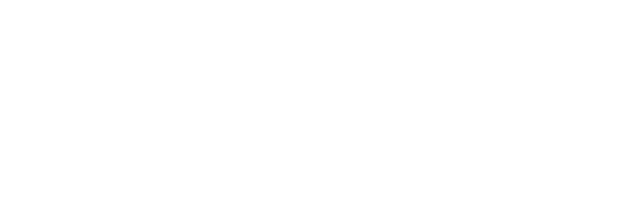
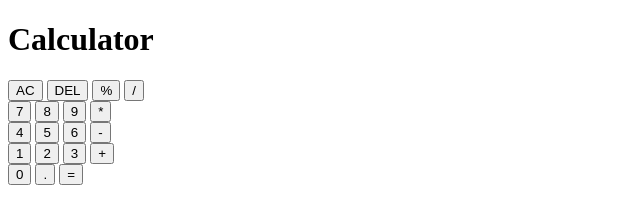
Before and after one commit to DipamPradhan/TheOdinProjectCalculator, a plain HTML site: page index.html in a window 1280 px wide. Shown: the whole page, without its empty margins (0-640 px from the left). Drawn offline with Linux system fonts and the light colour scheme.

Commit message:
add calculator buttons

```diff
--- a/index.html
+++ b/index.html
@@ -7,7 +7,38 @@
     <link rel="stylesheet" href="styles.css" />
   </head>
   <body>
-
+    <h1>Calculator</h1>
+    <div class="calculator">
+      <div class="buttonClass" id="topRow">
+        <button id="clear">AC</button>
+        <button id="delete">DEL</button>
+        <button id="percent">%</button>
+        <button id="divide">/</button>
+      </div>
+      <div class="buttonClass" id="secondRow">
+        <button id="7">7</button>
+        <button id="8">8</button>
+        <button id="9">9</button>
+        <button id="multiply">*</button>
+      </div>
+      <div class="buttonClass" id="thirdRow">
+        <button id="4">4</button>
+        <button id="5">5</button>
+        <button id="6">6</button>
+        <button id="subtract">-</button>
+      </div>
+      <div class="buttonClass" id="fourthRow">
+        <button id="1">1</button>
+        <button id="2">2</button>
+        <button id="3">3</button>
+        <button id="add">+</button>
+      </div>
+      <div class="buttonClass" id="fifthRow">
+        <button id="0">0</button>
+        <button id="decimal">.</button>
+        <button id="equals">=</button>
+      </div>
+    </div>
   </body>
   <script src="script.js" defer></script>
 </html>
```
